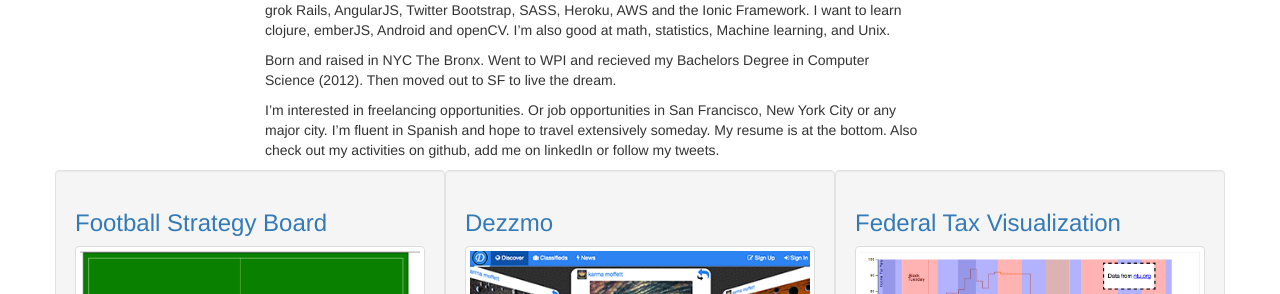
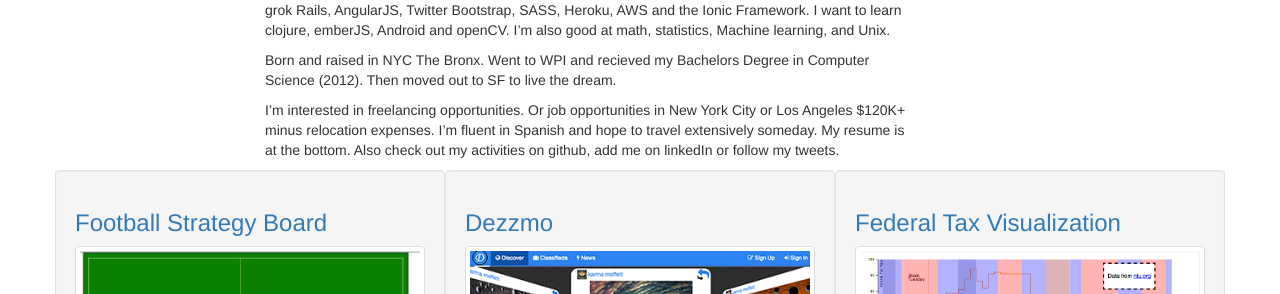
Before and after one commit to morenoh149/morenoh149.github.io, a Jekyll site: the page built from about.md, in a window 1280 px wide. Shown: the part 190-484 px from the top of the page. Built offline with Jekyll 4.4.1, drawn with Linux system fonts in a browser that asks for light colours; nearby versions of some CDN libraries.

Commit message:
changed job requirements

```diff
--- a/about.md
+++ b/about.md
@@ -13,4 +13,4 @@ Machine learning, and Unix.
 Born and raised in NYC The Bronx. Went to WPI and recieved my Bachelors Degree
 in Computer Science (2012). Then moved out to SF to live the dream.
 
-I'm interested in freelancing opportunities. Or job opportunities in San Francisco, New York City or any major city. I'm fluent in Spanish and hope to travel extensively someday. My resume is at the bottom. Also check out my activities on github, add me on linkedIn or follow my tweets.
+I'm interested in freelancing opportunities. Or job opportunities in New York City or Los Angeles $120K+ minus relocation expenses. I'm fluent in Spanish and hope to travel extensively someday. My resume is at the bottom. Also check out my activities on github, add me on linkedIn or follow my tweets.
```
